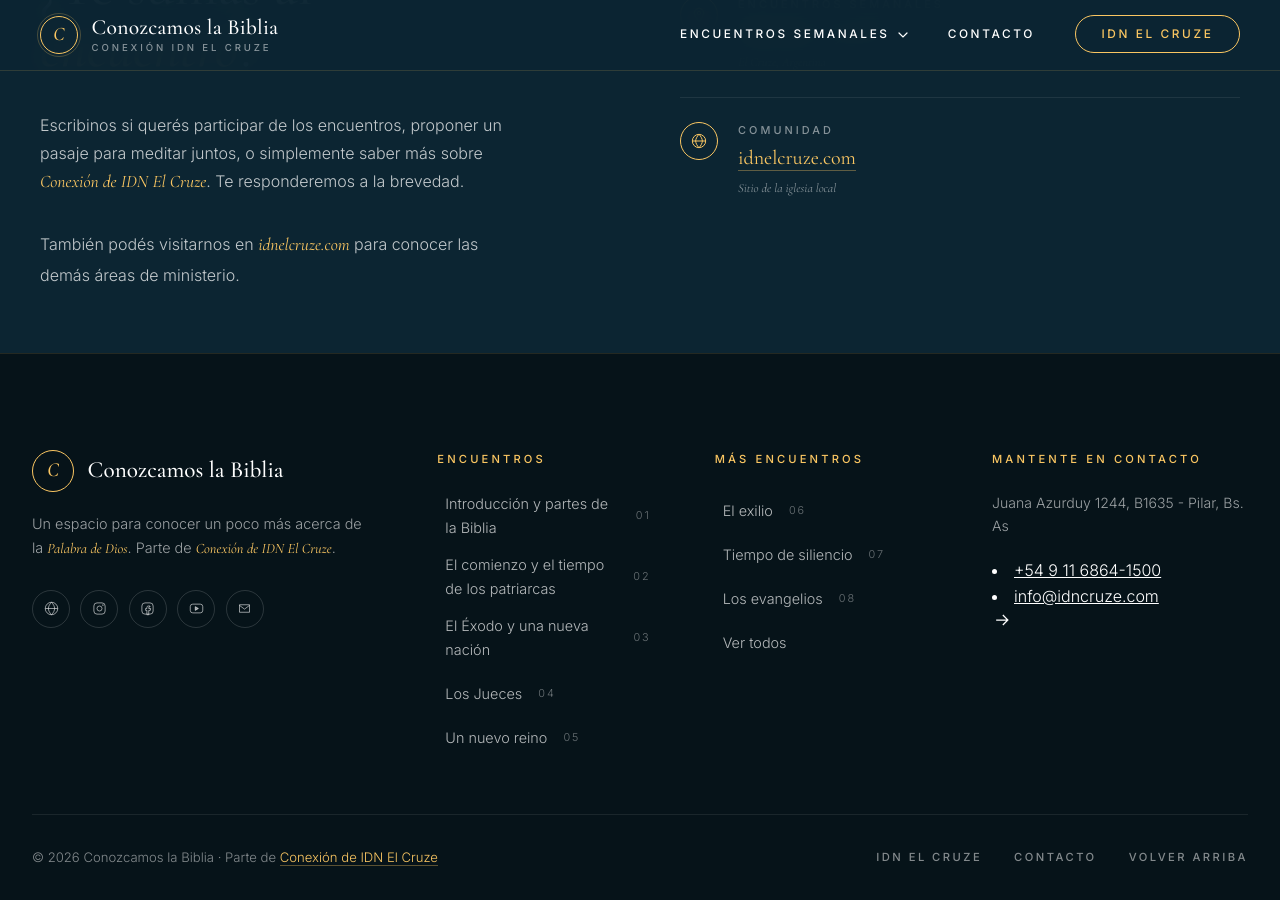
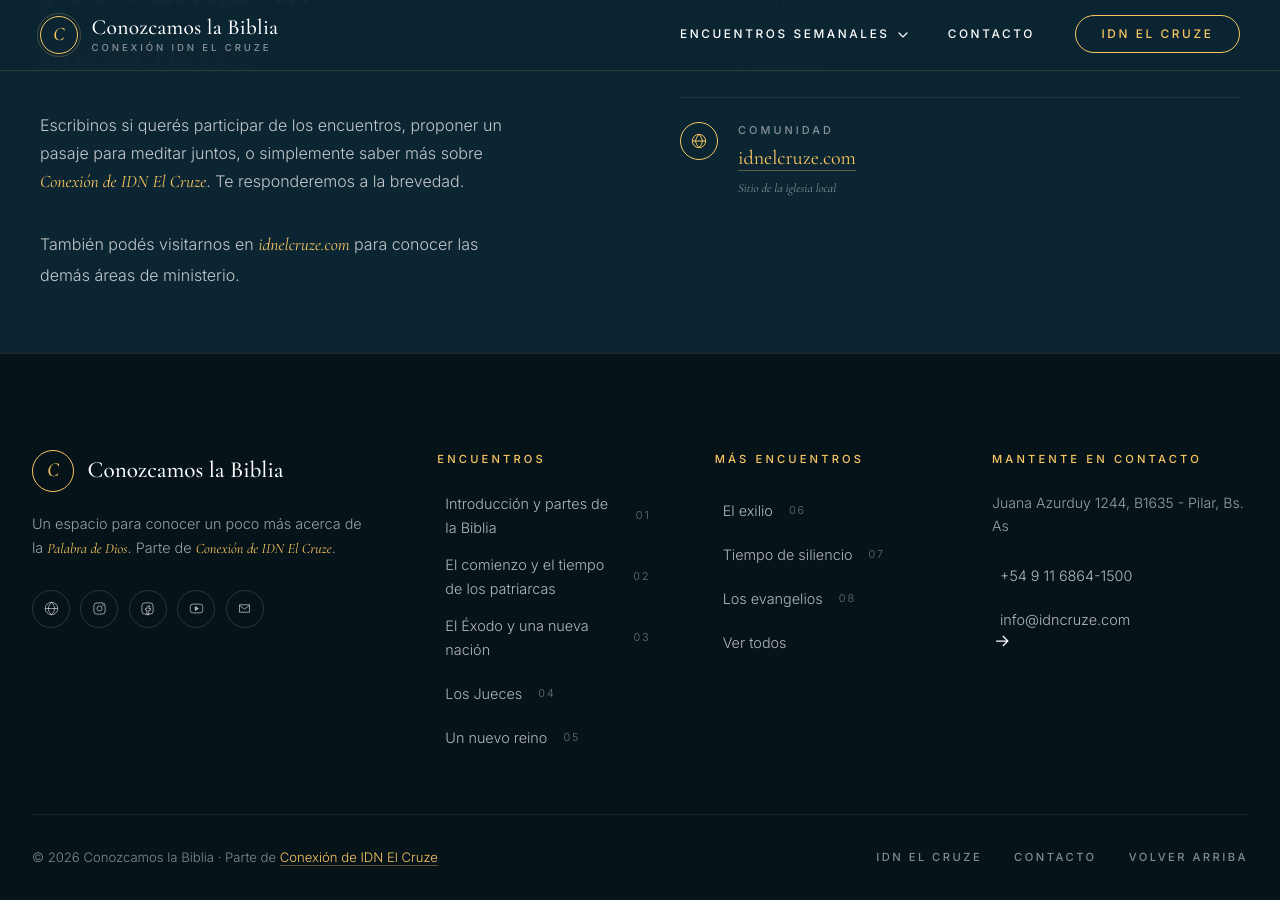
Before and after one commit to iporoma/conozcamoslabiblia, a Jekyll site: the page built from index.html, in a window 1280 px wide and 900 px high, scrolled down 4718 px. Built offline with Jekyll 4.4.1, drawn with Linux system fonts in a browser that asks for light colours.

Commit message:
Fix footer links markup and class assignment

```diff
--- a/_includes/footer.html
+++ b/_includes/footer.html
@@ -69,7 +69,7 @@
       <div class="footer__col">
         <h4 class="footer__col-title">Mantente en contacto</h4>
         <p class="footer__newsletter">Juana Azurduy 1244, B1635 - Pilar, Bs. As</p>
-        <u>
+        <u class="footer__links">
           <li><a href="https://wa.me/5491168641500/" target="_blank" rel="noopener noreferrer">+54 9 11 6864-1500</a></li>
           <li><a mailto="info@idncruze.com">info@idncruze.com</a></li>
         </u>
```
